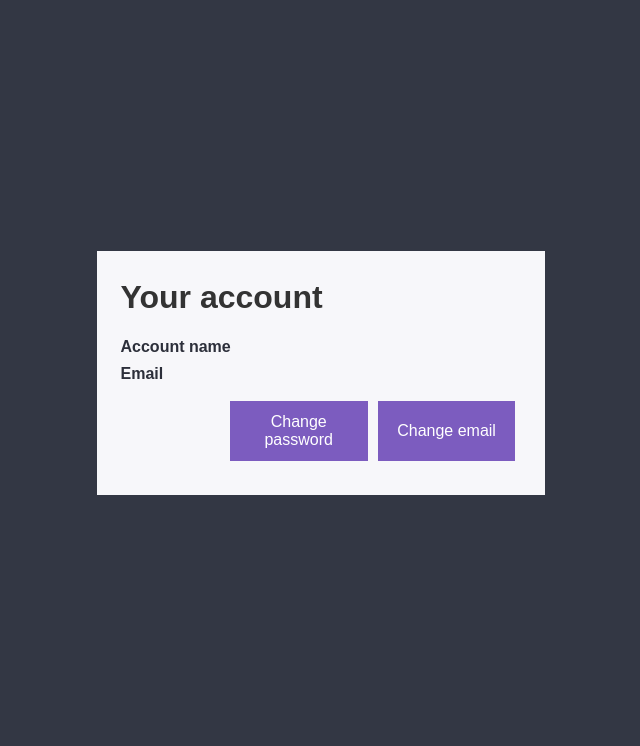
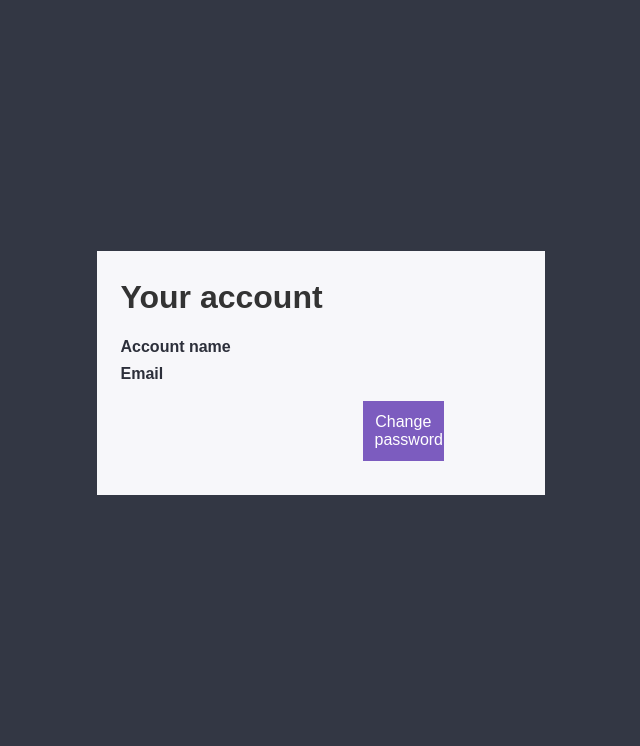
Before and after one commit to solidistic/chat-app, a Node server app: template templates/views/account.hbs in a window 1280 px wide. Shown: the part 54-800 px from the top of the page, without its empty margins (317-957 px from the left). Run offline with Node 20, Linux system fonts and the light colour scheme; the template is opened without the code that fills it, so the values that code supplies are empty; some libraries are stand-ins or nearby versions.

Commit message:
removed useless commented code and some console logs

```diff
--- a/src/routes/user.js
+++ b/src/routes/user.js
@@ -34,8 +34,6 @@ router.get("/", async (req, res) => {
 router.get("/dashboard", authentication, async (req, res) => {
   // console.log("req.user", req.user);
   try {
-    // const user = await User.findById(req.session.userId);
-
     if (!req.user) {
       throw new Error("Please authenticate");
     }
@@ -55,8 +53,6 @@ router.get("/dashboard", authentication, async (req, res) => {
 router.get("/chat", async (req, res) => {
   try {
     const user = await User.findById(req.session.userId);
-    console.log(req.query);
-    console.log("user", user);
 
     if (!user && !req.query.username)
       throw new Error("You must provide a username");
--- a/templates/views/account.hbs
+++ b/templates/views/account.hbs
@@ -30,7 +30,6 @@
 
       <div class="account__edit">
         <button onclick="openLink('/users/account/changepw')">Change password</button>
-        <button>Change email</button>
       </div>
 
     </div>
--- a/templates/views/chat.hbs
+++ b/templates/views/chat.hbs
@@ -25,12 +25,12 @@
     <div class="chat__main">
       <div id="messages" class="chat__messages"></div>
       <div id="information" class="chat__information">
-        <p>asdasd</p>
       </div>
       <div id="alert" class="alert"></div>
       <div class="compose">
         <form id="chatForm">
-          <input name="message" id="messageInput" type="text" placeholder="Start chatting now!" required autocomplete="off" />
+          <input name="message" id="messageInput" type="text" placeholder="Start chatting now!" required
+            autocomplete="off" />
           <select name="reciever" id="messageReciever"></select>
           <button id="sendMessageButton" type="submit">Send</button>
         </form>
```
Also changed, not shown: public/js/updates.js (+0 -15 lines).
